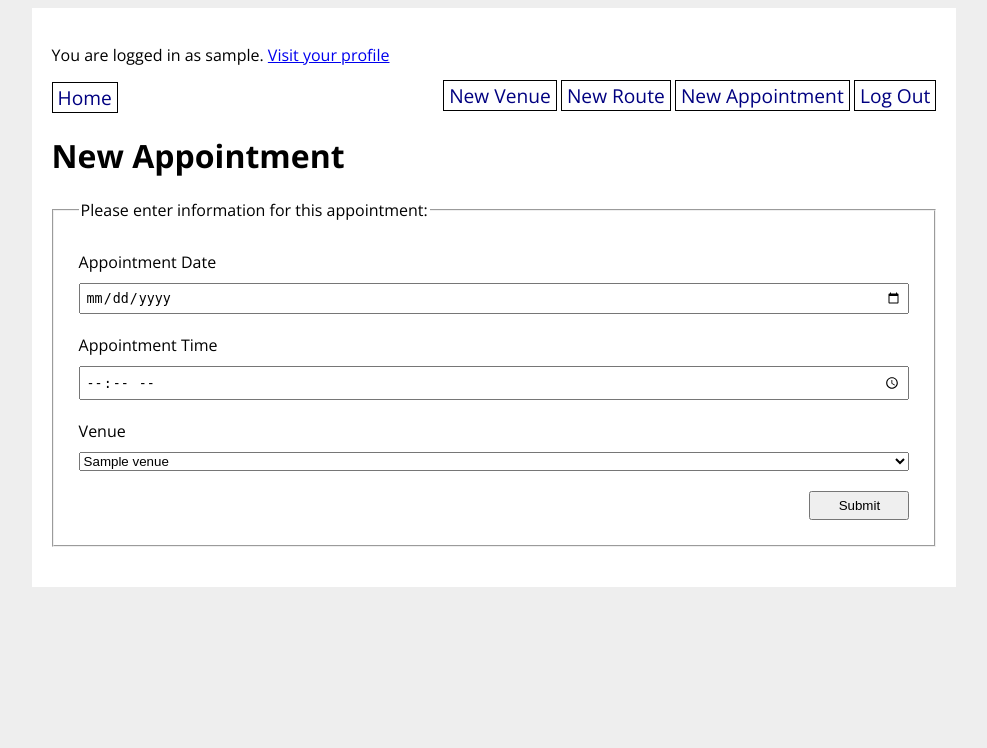
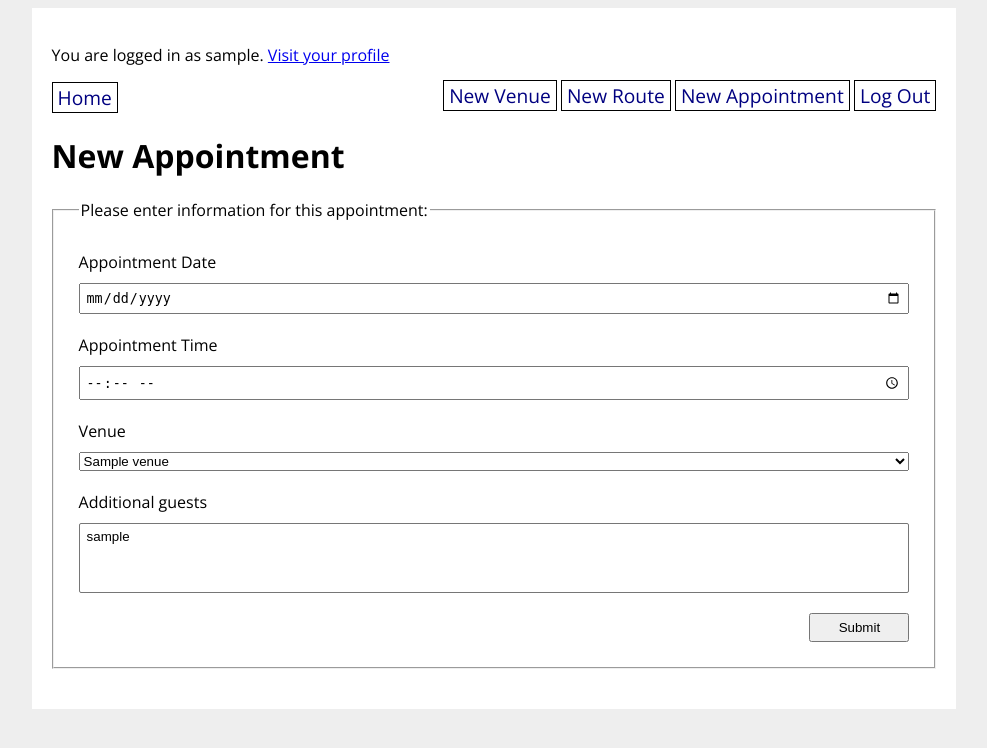
Before and after one commit to energeist/climbunity, a Flask app: page /new_appointment in a window 1280 px wide. Shown: the top 748 px of the page, without its empty margins (146-1133 px from the left). Run offline with Flask 2, Linux system fonts and the light colour scheme; a user stored in the database is signed in; tables that the repository leaves empty hold one stand-in row (values such as "Sample post"); parts of the project's set-up code (start-up, migrations or seed data) failed here and were passed over.

Commit message:
created appts can have multiple guests now

```diff
--- a/climbunity_app/main/forms.py
+++ b/climbunity_app/main/forms.py
@@ -1,7 +1,7 @@
 from datetime import datetime
 from flask_wtf import FlaskForm
-from wtforms import StringField, SelectField, SubmitField, FloatField, PasswordField, IntegerField, RadioField
-from wtforms.ext.sqlalchemy.fields import QuerySelectField
+from wtforms import StringField, SelectField, SubmitField, FloatField, PasswordField, IntegerField, RadioField, SelectMultipleField
+from wtforms.ext.sqlalchemy.fields import QuerySelectField, QuerySelectMultipleField
 from wtforms.validators import DataRequired, Length, URL, ValidationError, NumberRange
 from climbunity_app.utils import FormEnum
 from climbunity_app.models import *
@@ -51,6 +51,8 @@ class AscentForm(FlaskForm):
 class AppointmentForm(FlaskForm):
     """Form for creating an appointment"""
     # DateTimeLocal is being an absolute pain in my ass so we're doing this oldschool
+    # users=User.query.all()
+    # print(list(users))
     appointment_date = DateField(
         'Appointment Date',
         validators=[DataRequired()]
@@ -62,6 +64,9 @@ class AppointmentForm(FlaskForm):
     venue_id = QuerySelectField('Venue',
         query_factory=lambda: Venue.query,
         validators=[DataRequired()])
+    additional_guests = QuerySelectMultipleField('Additional guests',
+        query_factory=lambda: User.query
+        )
 
     # This needs some work
 
--- a/climbunity_app/main/routes.py
+++ b/climbunity_app/main/routes.py
@@ -238,18 +238,23 @@ def new_appointment():
             venue_id=form.venue_id.data.id,
             appointment_datetime=manmade_horrors
         )
-        current_user.user_appointments.append(new_appointment)
+        current_user.user_appointments.append(new_appointment) # append to creator event list
+        if form.additional_guests.data:
+            for guest in form.additional_guests.data:
+                guest.user_appointments.append(new_appointment)
+        venue = Venue.query.filter_by(id=new_appointment.venue_id).one()
+        venue.booked_appointments.append(new_appointment)
         db.session.add(new_appointment)
         db.session.commit()
         flash('New appointment was created successfully.')
         return redirect(url_for("main.user_detail", user_id=current_user.id))
-    else:
+    # else:
         # new_appointment = Appointment(
         #     created_by=current_user.id,
         #     venue_id=form.venue_id.data.id,
         #     appointment_datetime=manmade_horrors
         # )
-        print("no validatorino or new form")
+        # print("no validatorino or new form")
     return render_template('new_appointment.html', form=form)
 
 # @main.route('/appointment/<appointment_id>', methods=['GET', 'POST'])
--- a/climbunity_app/templates/new_appointment.html
+++ b/climbunity_app/templates/new_appointment.html
@@ -28,6 +28,13 @@
             <li class="error">{{ error }}</li>
         {% endfor %}
         </ul>
+        {{ form.additional_guests.label }}
+        {{ form.additional_guests }}
+        <ul>
+        {% for error in form.additional_guests.errors %}
+            <li class="error">{{ error }}</li>
+        {% endfor %}
+        </ul>
 
         {{ form.submit }}
     </fieldset>
--- a/climbunity_app/templates/user_detail.html
+++ b/climbunity_app/templates/user_detail.html
@@ -42,7 +42,7 @@
     {% if user.user_appointments %}
         <div>
             {% for appointment in user.user_appointments %}
-                <p>{{ appointment.appointment_datetime }} @ <a href="/venue/{{ appointment.venue_id }}" >{{ appointment.venue_id }}</a></p>
+                <p>{{ appointment.appointment_datetime }} @ <a href="/venue/{{ appointment.venue_id }}" >{{ appointment.appointment_venues[0] }}</a></p>
             {% endfor %}
         </div>
     {% else %}
```
Also changed, not shown: climbunity_app/database.db.
